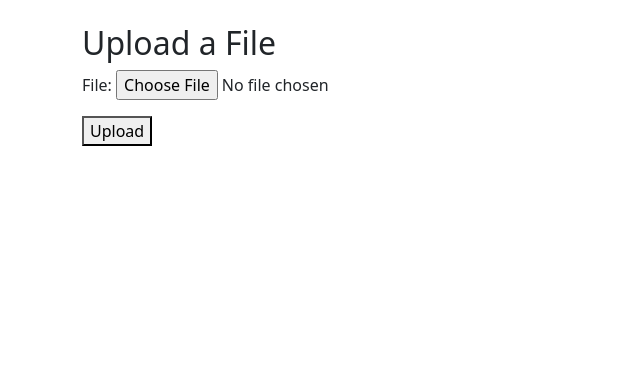
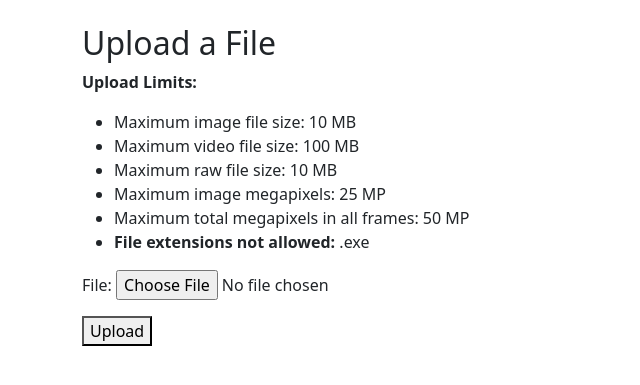
Before and after one commit to Yuliia-Vogel/Python-WEB_team-project_deploy, a Django app: page /files/upload/ in a window 1280 px wide. Shown: the part 56-441 px from the top of the page, without its empty margins (0-640 px from the left). Run offline with Django 5.2, Linux system fonts and the light colour scheme; the visitor is signed in with stand-in values (Sample User, id 1).

Commit message:
Def upload_file upd: size check added.

```diff
--- a/src/assistant_app/templates/assistant_app/upload_file.html
+++ b/src/assistant_app/templates/assistant_app/upload_file.html
@@ -4,6 +4,17 @@
 
 {% block content %}
     <h2>Upload a File</h2>
+
+    <p><strong>Upload Limits:</strong></p>
+    <ul>
+        <li>Maximum image file size: 10 MB</li>
+        <li>Maximum video file size: 100 MB</li>
+        <li>Maximum raw file size: 10 MB</li>
+        <li>Maximum image megapixels: 25 MP</li>
+        <li>Maximum total megapixels in all frames: 50 MP</li>
+        <li><strong>File extensions not allowed:</strong> .exe</li>
+    </ul>
+
     <form method="post" enctype="multipart/form-data">
         {% csrf_token %}
         {{ form.as_p }}
--- a/src/files/models.py
+++ b/src/files/models.py
@@ -22,6 +22,10 @@ class UploadedFile(models.Model):
                 print(f"Error deleting {self.public_id} from Cloudinary: {e}")  # Лог для відладки
         super().delete(*args, **kwargs)
 
+    def get_filename(self):
+        # Витягуємо ім'я файлу з URL
+        return self.file_url.split("/")[-1]
+
 
     def __str__(self):
         return f"File uploaded by {self.user}"
--- a/src/files/views.py
+++ b/src/files/views.py
@@ -19,6 +19,13 @@ CATEGORY_MAP = {
 
 FORBIDDEN_EXTENSIONS = ['.exe']
 
+# Ліміти для різних типів файлів
+MAX_IMAGE_SIZE = 10 * 1024 * 1024  # 10 MB
+MAX_VIDEO_SIZE = 100 * 1024 * 1024  # 100 MB
+MAX_RAW_SIZE = 10 * 1024 * 1024  # 10 MB
+MAX_IMAGE_MEGA_PIXELS = 25  # 25 MP
+MAX_TOTAL_MEGA_PIXELS = 50  # 50 MP
+
 logger = logging.getLogger(__name__)
 
 def get_file_category(filename):
@@ -28,6 +35,27 @@ def get_file_category(filename):
             return category
     return "other"
 
+
+def check_file_size(uploaded_file):
+    # Ліміти для різних типів файлів
+    MAX_IMAGE_SIZE = 10 * 1024 * 1024  # 10 MB
+    MAX_VIDEO_SIZE = 100 * 1024 * 1024  # 100 MB
+    MAX_RAW_SIZE = 10 * 1024 * 1024  # 10 MB
+
+    file_name, file_extension = os.path.splitext(uploaded_file.name)
+
+    # Перевірка на розмір файлу для різних типів
+    if 'image' in uploaded_file.content_type:
+        if uploaded_file.size > MAX_IMAGE_SIZE:
+            return False, "Image file size too large. Maximum size is 10 MB."
+    elif 'video' in uploaded_file.content_type:
+        if uploaded_file.size > MAX_VIDEO_SIZE:
+            return False, "Video file size too large. Maximum size is 100 MB."
+    else:
+        if uploaded_file.size > MAX_RAW_SIZE:
+            return False, "Raw file size too large. Maximum size is 10 MB."
+
+    return True, None
 
 
 @login_required
@@ -44,6 +72,15 @@ def upload_file(request):
             return render(request, 'assistant_app/upload_file.html', {
                 'form': form,
                 'error': "The file is empty."  # Передаємо повідомлення про помилку
+            })
+
+        # Перевірка розміру файлу
+        is_valid, error_message = check_file_size(uploaded_file)
+        if not is_valid:
+            form = UploadFileForm()
+            return render(request, 'assistant_app/upload_file.html', {
+                'form': form,
+                'error': error_message
             })
 
         # Перевірка на заборонене розширення
@@ -110,17 +147,33 @@ def file_list(request):
 def download_file(request, file_id):
     file = get_object_or_404(UploadedFile, id=file_id)
     file_url = file.file_url
+    logger.info(f"Attempting to download file with ID {file_id}, URL: {file_url}")
 
-    # Отримуємо файл з Cloudinary
-    response = requests.get(file_url, stream=True)
+    if not file_url:
+        logger.error(f"File URL not found for file ID {file_id}")
+        return HttpResponse("File not found", status=404)
 
-    if response.status_code == 200:
-        # Відповідь, що дозволяє завантажити файл
-        response = HttpResponse(response.content, content_type="application/octet-stream")
-        response['Content-Disposition'] = f'attachment; filename="{file_url.split("/")[-1]}"'
-        return response
-    else:
-        return HttpResponse("File not found", status=404)
+    try:
+        # Виконуємо запит для отримання файлу з Cloudinary
+        response = requests.get(file_url, stream=True)
+        logger.info(f"Received response from Cloudinary with status code {response.status_code}")
+
+
+        # Якщо файл знайдений, відповідаємо з контентом
+        if response.status_code == 200:
+            logger.info(f"File found, preparing for download")
+            response = HttpResponse(response.content, content_type="application/octet-stream")
+            response['Content-Disposition'] = f'attachment; filename="{file_url.split("/")[-1]}"'
+            return response
+        else:
+            logger.error(f"Error from Cloudinary, status code: {response.status_code}")
+            # Якщо сервер Cloudinary повернув помилку (наприклад, 404 або інші), повертаємо помилку
+            return HttpResponse("File not found on Cloudinary", status=404)
+
+    except requests.exceptions.RequestException as e:
+        # Якщо виникла помилка при виконанні запиту (наприклад, проблема з мережею)
+        logger.error(f"Error occurred while retrieving the file: {str(e)}")
+        return HttpResponse(f"Error occurred while retrieving the file: {str(e)}", status=503)
 
 
 @login_required
```
Also changed, not shown: src/files/tests.py (+59 -55 lines).
